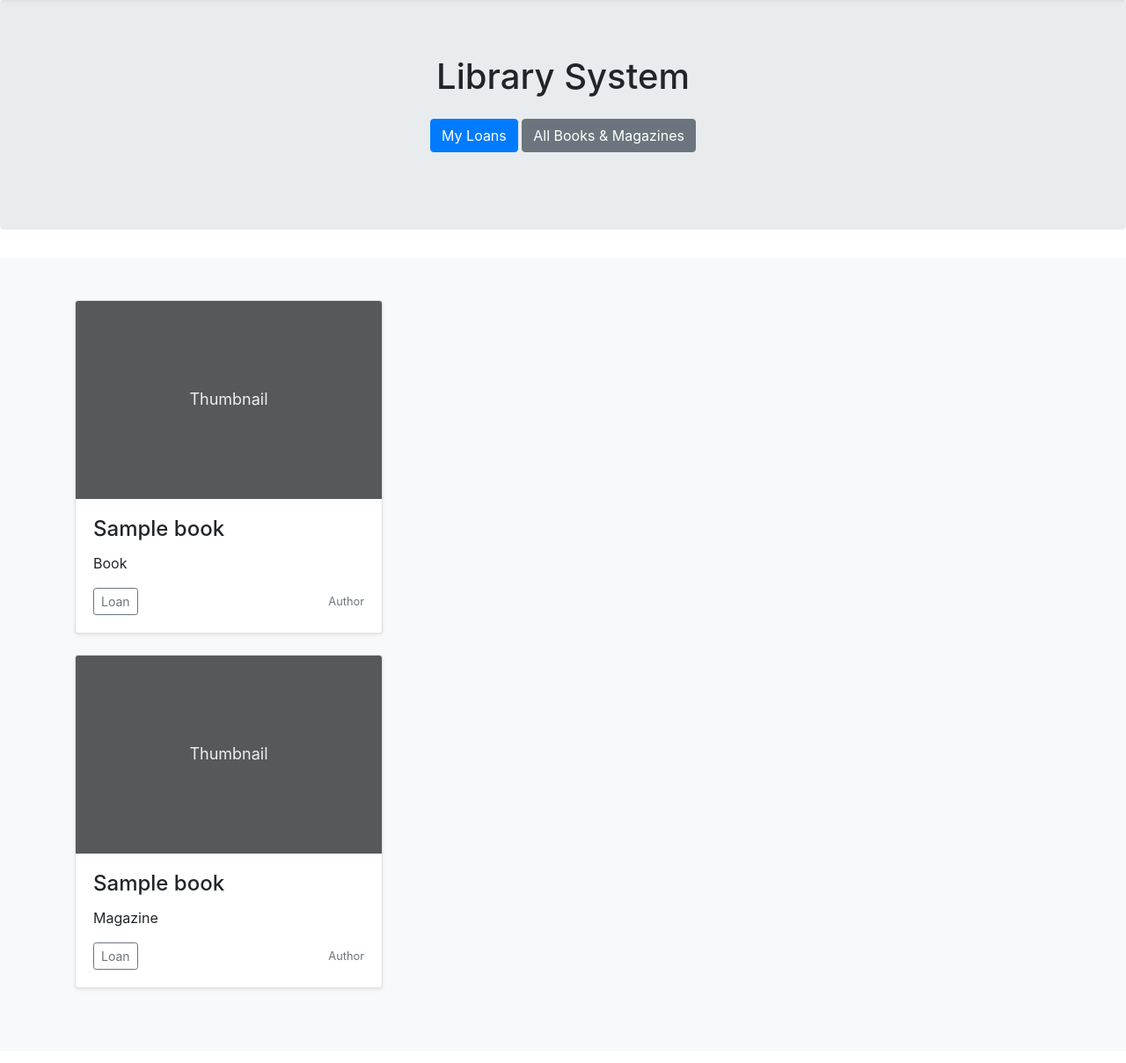
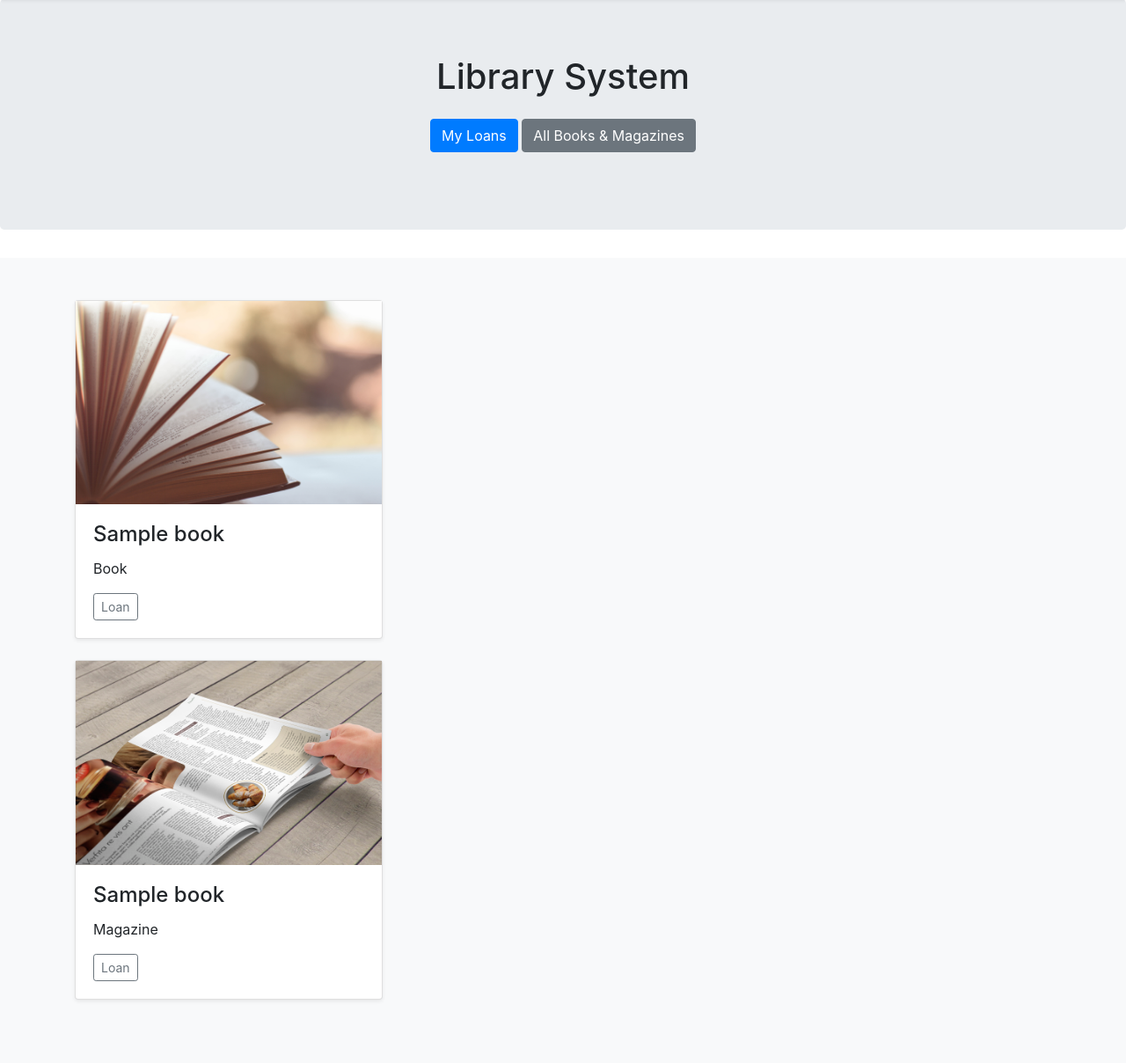
Before and after one commit to gawema/django_library_system, a Django app: template book/templates/book/home.html in a window 1280 px wide. Shown: the part 57-1265 px from the top of the page at 88% size. Before the commit the page ends 1183 px from the top, so only its background shows below. Run offline with Django 3.2, Linux system fonts and the light colour scheme; the template is opened without the code that fills it: values that come from a table or form of the project are taken from there, others are empty; tables that the repository leaves empty hold one stand-in row (values such as "Sample post"); some libraries are stand-ins or nearby versions.

Commit message:
added images

```diff
--- a/book/templates/book/home.html
+++ b/book/templates/book/home.html
@@ -7,7 +7,7 @@
       {% for book in books  %}
         <div class="col-md-4">
           <div class="card mb-4 shadow-sm">
-            <svg class="bd-placeholder-img card-img-top" width="100%" height="225" xmlns="http://www.w3.org/2000/svg" preserveAspectRatio="xMidYMid slice" focusable="false" role="img" aria-label="Placeholder: Thumbnail"><title>Placeholder</title><rect width="100%" height="100%" fill="#55595c"/><text x="50%" y="50%" fill="#eceeef" dy=".3em">Thumbnail</text></svg>
+            <img width="100%" src="../../static/book-default.jpg" alt="thumbnail">
             <div class="card-body">
               <h4 class="card-title">{{ book.title }}</h4>
               <p class="card-text">Book</p>
@@ -19,7 +19,6 @@
                     <button class="btn btn-sm btn-outline-secondary">Loan</button>
                   </form>
                 </div>
-                <small class="text-muted">Author</small>
               </div>
             </div>
           </div>
@@ -30,7 +29,7 @@
       {% for magazine in magazines  %}
         <div class="col-md-4">
           <div class="card mb-4 shadow-sm">
-            <svg class="bd-placeholder-img card-img-top" width="100%" height="225" xmlns="http://www.w3.org/2000/svg" preserveAspectRatio="xMidYMid slice" focusable="false" role="img" aria-label="Placeholder: Thumbnail"><title>Placeholder</title><rect width="100%" height="100%" fill="#55595c"/><text x="50%" y="50%" fill="#eceeef" dy=".3em">Thumbnail</text></svg>
+            <img width="100%" src="../../static/magazine-default.jpg" alt="thumbnail">
             <div class="card-body">
               <h4 class="card-title">{{ magazine.title }}</h4>
               <p class="card-text">Magazine</p>
@@ -42,7 +41,6 @@
                     <button class="btn btn-sm btn-outline-secondary">Loan</button>
                   </form>
                 </div>
-                <small class="text-muted">Author</small>
               </div>
             </div>
           </div>
```
Also changed, not shown: book/templates/book/loans.html (+6 -1 lines), book/static/book-default.jpg (added), book/static/magazine-default.jpg (added).
